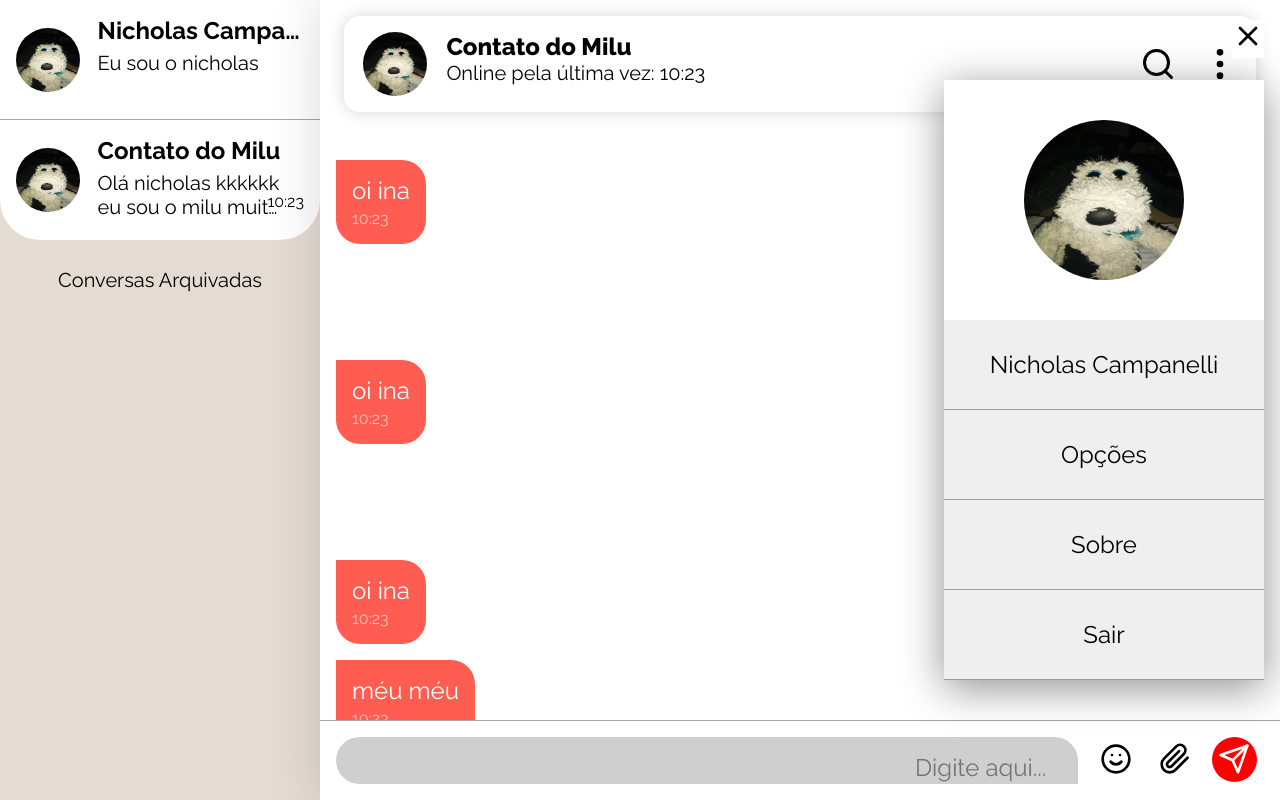
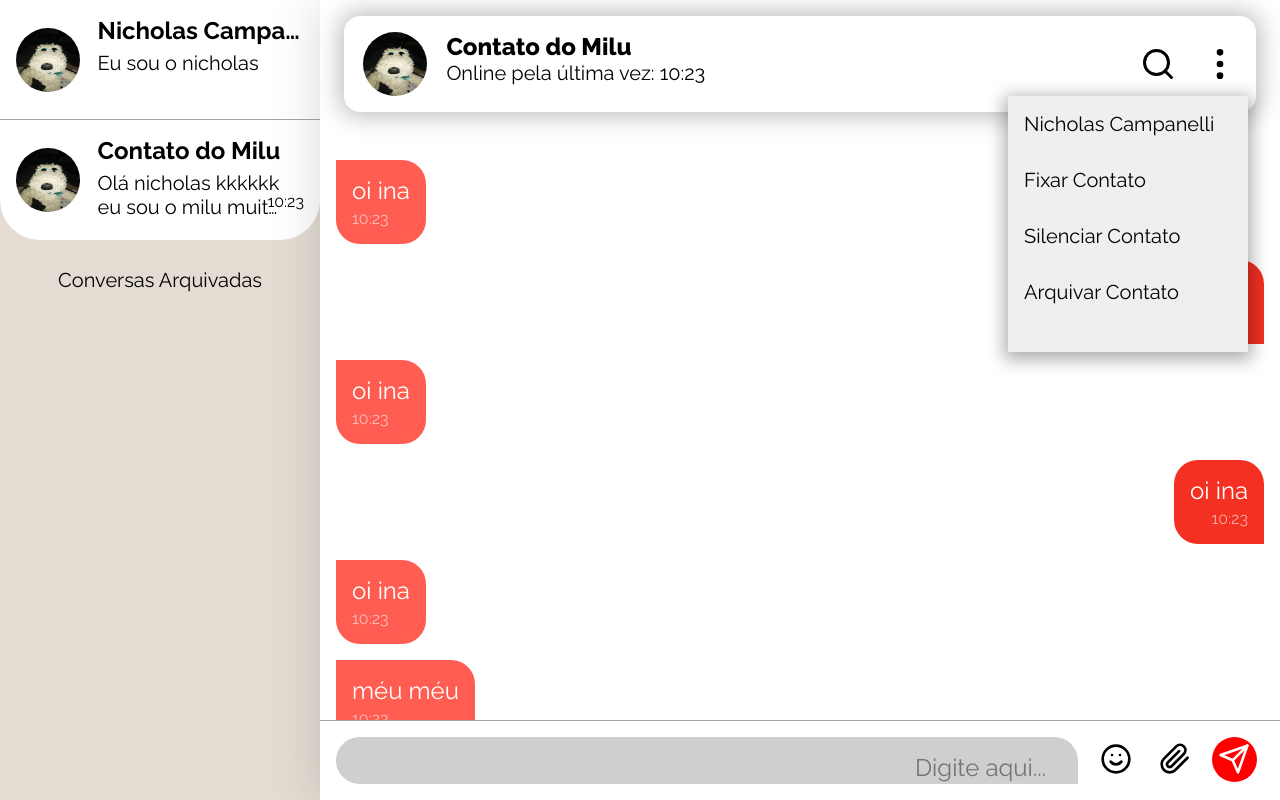
Before and after one commit to niccampanelli/Talker, a React (Create React App) app in the folder frontend/: page / in a window 1280 px wide. Both pictures are taken after a click on the button 1220 px from the left and 64 px from the top of the page. Built offline with nearby package versions, Linux system fonts and the light colour scheme.

Commit message:
Configuring Settings Popup

```diff
--- a/frontend/src/animations.css
+++ b/frontend/src/animations.css
@@ -22,6 +22,10 @@
 
 .ContactEditionBackgroundClosing{
     animation: contactEditionFadeOut 1s forwards;
+}
+
+.settingsPopup{
+    animation: fadeIn .2s forwards;
 }
 
 @keyframes contactEditionFadeIn{
@@ -57,6 +61,15 @@
     }
 }
 
+
+@keyframes fadeOut{
+    0%{
+        opacity: 1;
+    }
+    100%{
+        opacity: 0;
+    }
+}
 .archivedChatsButton:hover{
     color: rgb(177, 177, 177);
 }
--- a/frontend/src/global.css
+++ b/frontend/src/global.css
@@ -11,6 +11,16 @@
 
 body {
   background-color: #e4dcd3;
+}
+
+.clickBlocker{
+  background-color: transparent;
+  position: fixed;
+  top: 0;
+  left: 0;
+  width: 100vw;
+  height: 100vh;
+  z-index: 9;
 }
 
 img{
--- a/frontend/src/screens/Home/index.js
+++ b/frontend/src/screens/Home/index.js
@@ -1,8 +1,7 @@
 import React, { useState } from 'react';
 import './style.css';
-import { FiMoreVertical, FiSend, FiX, FiSearch, FiSmile, FiPaperclip, FiMapPin, FiBellOff, FiArchive } from 'react-icons/fi'
+import { FiMoreVertical, FiSend, FiSearch, FiSmile, FiPaperclip, FiBellOff, FiArchive } from 'react-icons/fi'
 import { AiOutlinePushpin } from 'react-icons/ai'
-import {CSSTransition} from 'react-transition-group';
 import ImageExample from '../../assets/images/imageExample.jpg'
 
 export default function Home(){
@@ -11,8 +10,8 @@ export default function Home(){
     const [editingContact, setEditingContact] = useState(false);
     const [showPopup, setShowPopup] = useState(false);
 
-    function popupManage(cond){
-        setShowPopup(cond);
+    function popupManage(){
+        setShowPopup(!showPopup);
     }
 
     function showContactEdition(){
@@ -24,6 +23,20 @@ export default function Home(){
             document.getElementById("contactEditionBackground").classList.add("ContactEditionBackgroundClosing")
         }
     }
+
+    const SettingsPopupComponent = () => (
+        <div onClick={popupManage} className="clickBlocker">
+        <div className="settingsPopup">
+            <div className="settingsButtons">
+                <button className="popupOptions">Nicholas Campanelli</button>
+                <button className="popupOptions">Fixar Contato</button>
+                <button className="popupOptions">Silenciar Contato</button>
+                <button className="popupOptions">Arquivar Contato</button>
+                <button className="popupOptions"></button>
+            </div>
+        </div>
+        </div>
+    )
 
     const ContactEditionComponent = () => (
         <div className="contactEdition">
@@ -84,21 +97,10 @@ export default function Home(){
                                 <h1 className="contactName">Contato do Milu</h1>
                                 <h1 className="contactStatus">Online pela última vez: 10:23</h1>
                             </div>
-                        <button onClick={() => popupManage(true)} className="searchBtn"><FiSearch size={"4.5vh"}/></button>
-                        <button onClick={() => popupManage(true)} className="configBtn"><FiMoreVertical size={"5vh"}/></button>
+                        <button className="searchBtn"><FiSearch size={"4.5vh"}/></button>
+                        <button onClick={popupManage} className="configBtn"><FiMoreVertical size={"5vh"}/></button>
+                        {showPopup && <SettingsPopupComponent/>}
                     </header>
-                    {showPopup && <div className="settingsPopup">
-                        <button onClick={() => popupManage(false)} className="closePopup"><FiX size={"4vh"}/></button>
-                            <div className="userPhoto">
-                                <img className="userImg" src={ImageExample}></img>
-                            </div>
-                            <div className="settingsButtons">
-                                <button className="popupOptions">Nicholas Campanelli</button>
-                                <button className="popupOptions">Opções</button>
-                                <button className="popupOptions">Sobre</button>
-                                <button className="popupOptions">Sair</button>
-                            </div>
-                    </div>}
                     <div className="messagesSection">
                             <div className="message">
                                 <h1 className="messageText">
--- a/frontend/src/screens/Home/style.css
+++ b/frontend/src/screens/Home/style.css
@@ -219,8 +219,8 @@
   display: grid;
   -ms-grid-columns: minmax(0, 8%) minmax(0, 92%);
       grid-template-columns: minmax(0, 8%) minmax(0, 92%);
-  -webkit-box-shadow: 0 0 6vh 0vh rgba(0, 0, 0, 0.150);
-      box-shadow: 0 0 2vh .1vh rgba(0, 0, 0, 0.150);
+      -webkit-box-shadow: 0 0vh 3vh .5vh rgba(0, 0, 0, 0.247);
+              box-shadow: 0 0vh 3vh .5vh rgba(0, 0, 0, 0.267);
   padding: 2vh;
   z-index: 3;
 }
@@ -281,43 +281,27 @@
 .settingsPopup {
   position: fixed;
   margin: auto;
-  right: 2vh;
-  top: 10vh;
+  right: 4vh;
+  top: 12vh;
   background-color: white;
-  -webkit-box-shadow: 0 1vh 5vh 0vh rgba(0, 0, 0, 0.438);
-          box-shadow: 0 1vh 5vh 0vh rgba(0, 0, 0, 0.438);
-  width: 40vh;
-  height: 75%;
+  -webkit-box-shadow: 0 .5vh 2vh .5vh rgba(0, 0, 0, 0.336);
+          box-shadow: 0 .5vh 2vh .5vh rgba(0, 0, 0, 0.315);
+  width: 30vh;
+  height: auto;
   z-index: 10;
 }
 
-.userPhoto {
-  position: relative;
-  width: 100%;
+.settingsButtons {
   height: 40%;
-}
-
-.userImg {
-  width: 20vh;
-  height: 20vh;
-  position: absolute;
-  left: 0;
-  right: 0;
-  top: 0;
-  bottom: 0;
-  margin: auto;
-  border-radius: 100vh;
-}
-
-.settingsButtons {
-  height: 60%;
   display: -ms-grid;
   display: grid;
       grid-template-rows: repeat(4, minmax(0, 100%));
 }
 
 .popupOptions {
-  border-bottom: 0.2vh solid rgba(0, 0, 0, 0.35);
+  padding: 2vh;
+  font-size: 2.5vh;
+  text-align: left;
 }
 
 .closePopup {
```
